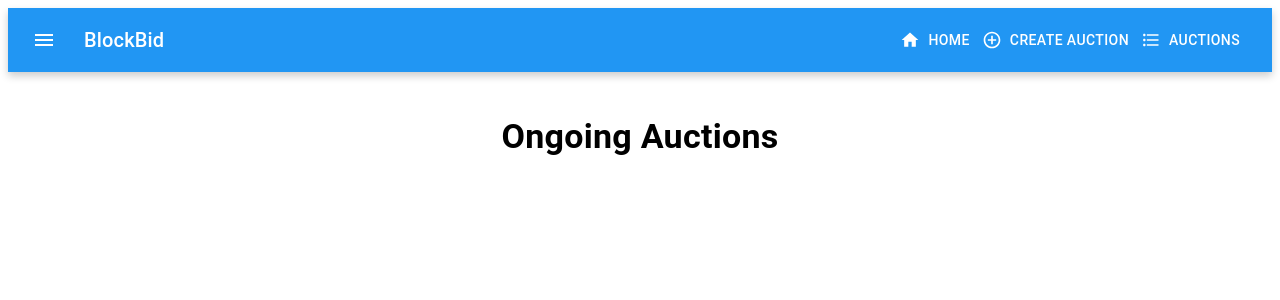
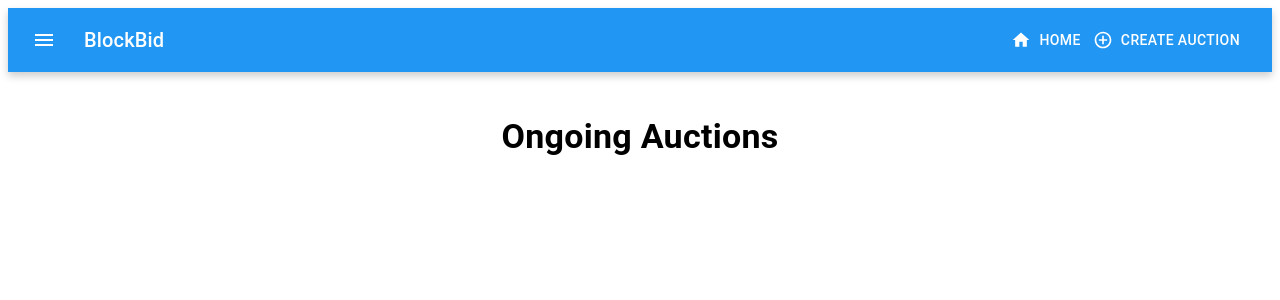
Before and after one commit to shubhamkumaar/BlockBid, a React (Vite) app in the folder src/web3_frontend/: page / in a window 1280 px wide. Shown: the top 300 px of the page. Built offline with nearby package versions, Linux system fonts and the light colour scheme.

Commit message:
NavBar Changes

```diff
--- a/src/web3_frontend/src/components/NavBar.jsx
+++ b/src/web3_frontend/src/components/NavBar.jsx
@@ -40,9 +40,9 @@ const Navbar = () => {
         <Button color="inherit" component={Link} to="/create-auction" startIcon={<CreateIcon />}>
           Create Auction
         </Button>
-        <Button color="inherit" component={Link} to="/auctions" startIcon={<ListIcon />}>
+        {/* <Button color="inherit" component={Link} to="/auctions" startIcon={<ListIcon />}>
           Auctions
-        </Button>
+        </Button> */}
       </Toolbar>
       <Menu
         anchorEl={anchorEl}
@@ -54,7 +54,7 @@ const Navbar = () => {
       >
         <MenuItem onClick={handleClose} component={Link} to="/">Home</MenuItem>
         <MenuItem onClick={handleClose} component={Link} to="/create-auction">Create Auction</MenuItem>
-        <MenuItem onClick={handleClose} component={Link} to="/auctions">Auctions</MenuItem>
+        {/* <MenuItem onClick={handleClose} component={Link} to="/auctions">Auctions</MenuItem> */}
       </Menu>
     </AppBar>
   );
```
